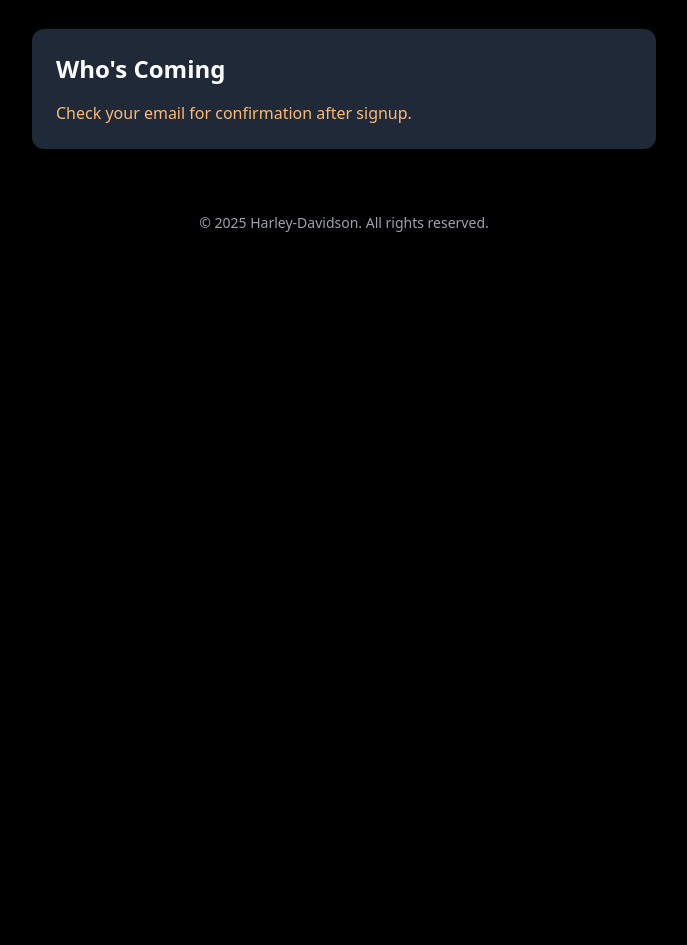
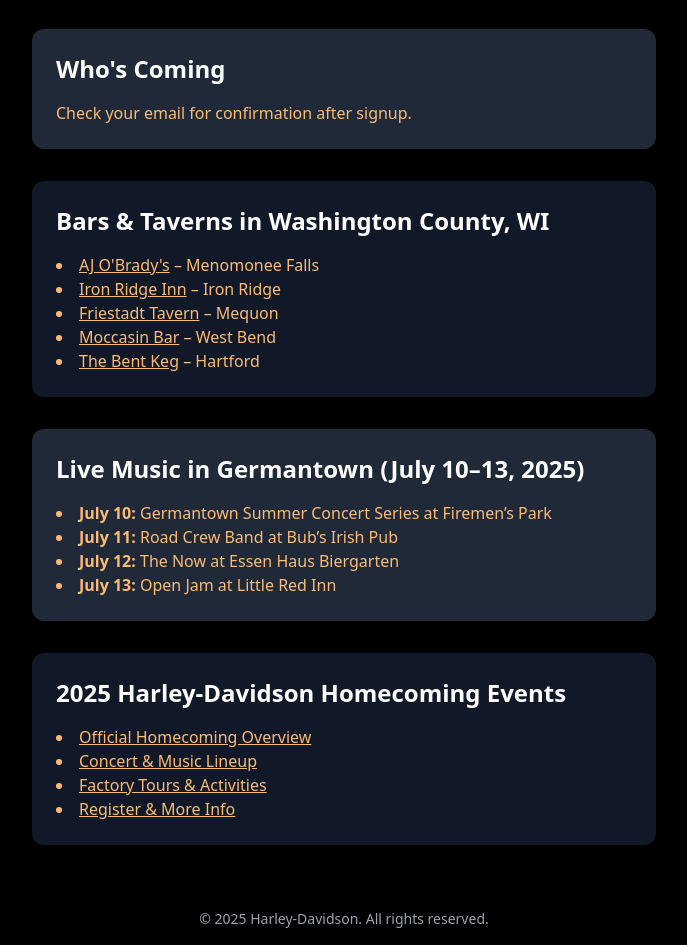
Before and after one commit to aballesteros-bike/Harley-Summer-Ride, a plain HTML site: page index.html in a window 1280 px wide. Shown: the part 731-1676 px from the top of the page, without its empty margins (296-983 px from the left). Before the commit the page ends 980 px from the top, so only its background shows below. Drawn offline with nearby package versions, Linux system fonts and the light colour scheme.

Commit message:
Add files via upload

```diff
--- a/index.html
+++ b/index.html
@@ -51,6 +51,7 @@
       <form class="space-y-4" action="https://formsubmit.co/adam@midwestpanel.com" method="POST">
         <input type="hidden" name="_captcha" value="false">
         <input type="hidden" name="_next" value="thank-you.html">
+        <input type="hidden" name="_autoresponse" value="Thank you for signing up for the M.O.B. Harley-Davidson Summer Ride! We look forward to seeing you on the road.">
         <div>
           <label class="block text-sm font-medium mb-1">Full Name</label>
           <input type="text" name="name" required class="w-full p-2 rounded bg-gray-800 border border-gray-600" />
@@ -72,7 +73,36 @@
       <p class="text-orange-300">Check your email for confirmation after signup.</p>
     </section>
 
-    <!-- Remaining sections unchanged -->
+    <section class="bg-gray-900 p-6 mt-8 rounded-xl shadow-xl">
+      <h2 class="text-2xl font-semibold mb-4">Bars & Taverns in Washington County, WI</h2>
+      <ul class="list-disc list-inside text-orange-300">
+        <li><a href="https://www.facebook.com/AJOBartending/" target="_blank" class="underline">AJ O'Brady's</a> – Menomonee Falls</li>
+        <li><a href="https://www.ironridgeinn.com/" target="_blank" class="underline">Iron Ridge Inn</a> – Iron Ridge</li>
+        <li><a href="https://www.friestadtavern.com/" target="_blank" class="underline">Friestadt Tavern</a> – Mequon</li>
+        <li><a href="https://www.moccasinsaloon.com/" target="_blank" class="underline">Moccasin Bar</a> – West Bend</li>
+        <li><a href="https://thebentkeg.com/" target="_blank" class="underline">The Bent Keg</a> – Hartford</li>
+      </ul>
+    </section>
+
+    <section class="bg-gray-800 p-6 mt-8 rounded-xl shadow-xl">
+      <h2 class="text-2xl font-semibold mb-4">Live Music in Germantown (July 10–13, 2025)</h2>
+      <ul class="list-disc list-inside text-orange-300">
+        <li><strong>July 10:</strong> Germantown Summer Concert Series at Firemen’s Park</li>
+        <li><strong>July 11:</strong> Road Crew Band at Bub’s Irish Pub</li>
+        <li><strong>July 12:</strong> The Now at Essen Haus Biergarten</li>
+        <li><strong>July 13:</strong> Open Jam at Little Red Inn</li>
+      </ul>
+    </section>
+
+    <section class="bg-gray-900 p-6 mt-8 rounded-xl shadow-xl">
+      <h2 class="text-2xl font-semibold mb-4">2025 Harley-Davidson Homecoming Events</h2>
+      <ul class="list-disc list-inside text-orange-300">
+        <li><a href="https://www.harley-davidson.com/us/en/content/event-calendar/homecoming.html" target="_blank" class="underline">Official Homecoming Overview</a></li>
+        <li><a href="https://www.harley-davidson.com/us/en/content/event-calendar/homecoming.html#music" target="_blank" class="underline">Concert & Music Lineup</a></li>
+        <li><a href="https://www.harley-davidson.com/us/en/content/event-calendar/homecoming.html#tours" target="_blank" class="underline">Factory Tours & Activities</a></li>
+        <li><a href="https://www.harley-davidson.com/us/en/content/event-calendar/homecoming.html#register" target="_blank" class="underline">Register & More Info</a></li>
+      </ul>
+    </section>
   </main>
 
   <footer class="text-center text-sm mt-10 mb-4 text-gray-400">
```
